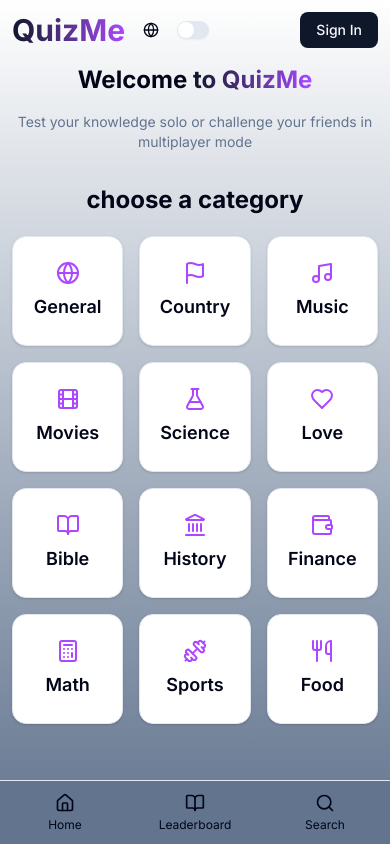
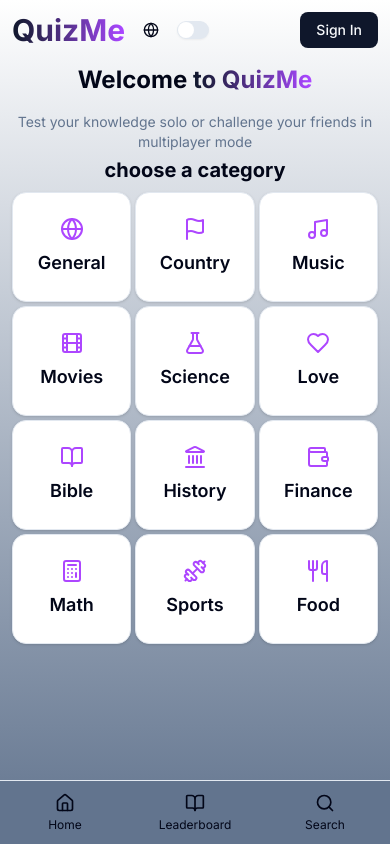
Before and after one commit to umuntu02/quiz-me, a Next.js app: page / in a window 390 px wide. Built offline with nearby package versions, Linux system fonts and the light colour scheme.

Commit message:
second commit

```diff
--- a/app/page.tsx
+++ b/app/page.tsx
@@ -51,15 +51,15 @@
               {!isAuthenticated ? "to QuizMe" : user?.name}
             </span>
           </h2>
-          <p className="text-sm sm:text-xl text-muted-foreground mb-8">
+          <p className="text-sm sm:text-xl text-muted-foreground mb-1">
             Test your knowledge solo or challenge your friends in multiplayer
             mode
           </p>
 
-          <h2 className="text-2xl font-bold mb-5 text-center">
+          <h2 className="text-xl font-bold mb-2 text-center">
             choose a category
           </h2>
-          <div className="grid grid-cols-3 gap-4 md:grid-cols-3 lg:grid-cols-4 sm:gap-4">
+          <div className="grid grid-cols-3 gap-1 md:grid-cols-3 lg:grid-cols-4 sm:gap-4">
             {categories.map((category) => (
               <Link
                 href={`/game/${category.name.toLowerCase()}`}
```
